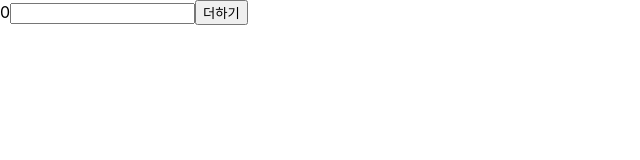
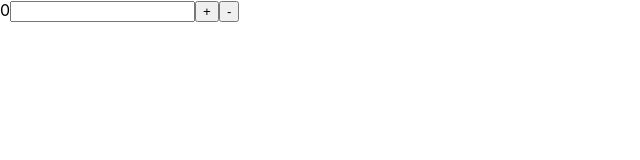
Before and after one commit to WooGie911/week2, a React (Create React App) app: page / in a window 1280 px wide. Shown: the top 160 px of the page, without its empty margins (0-640 px from the left). Built offline with nearby package versions, Linux system fonts and the light colour scheme.

Commit message:
증감 카운트 더하기 버튼, 빼기 버튼 완성

```diff
--- a/src/App.js
+++ b/src/App.js
@@ -21,11 +21,6 @@ const App = () => {
   // input에 값을 넣을 때마다 콘솔에 그 값이 찍히면 연결 성공!
   console.log(num);
 
-  const onClickAddNumberHandler = () => {
-    // 5. Action creator를 dispatch 해주고, 그때 Action creator의 인자에 number를 넣어줍니다.
-    dispatch(plusNUM(num));
-  };
-
   const counterStore = useSelector((state) => state); // 추가해주세요.
   console.log(counterStore); // 스토어를 조회해볼까요?
 
@@ -33,8 +28,7 @@ const App = () => {
     <div>
       {gnumber}
       <input type="number" onChange={onChangeHandler} />
-      <button onClick={onClickAddNumberHandler}>더하기</button>
-      {/* <button
+      <button
         // 이벤트 핸들러 추가
         onClick={() => {
           // 마우스를 클릭했을 때 dispatch가 실행되고, ()안에 있는 액션객체가 리듀서로 전달된다.
@@ -43,9 +37,9 @@ const App = () => {
         }}
       >
         +
-      </button> */}
+      </button>
 
-      {/* <button
+      <button
         // 이벤트 핸들러 추가
         onClick={() => {
           // 마우스를 클릭했을 때 dispatch가 실행되고, ()안에 있는 액션객체가 리듀서로 전달된다.
@@ -54,7 +48,7 @@ const App = () => {
         }}
       >
         -
-      </button> */}
+      </button>
     </div>
   );
 };
```
Also changed, not shown: 2 other files (tests, documents, lock files or other folders).
